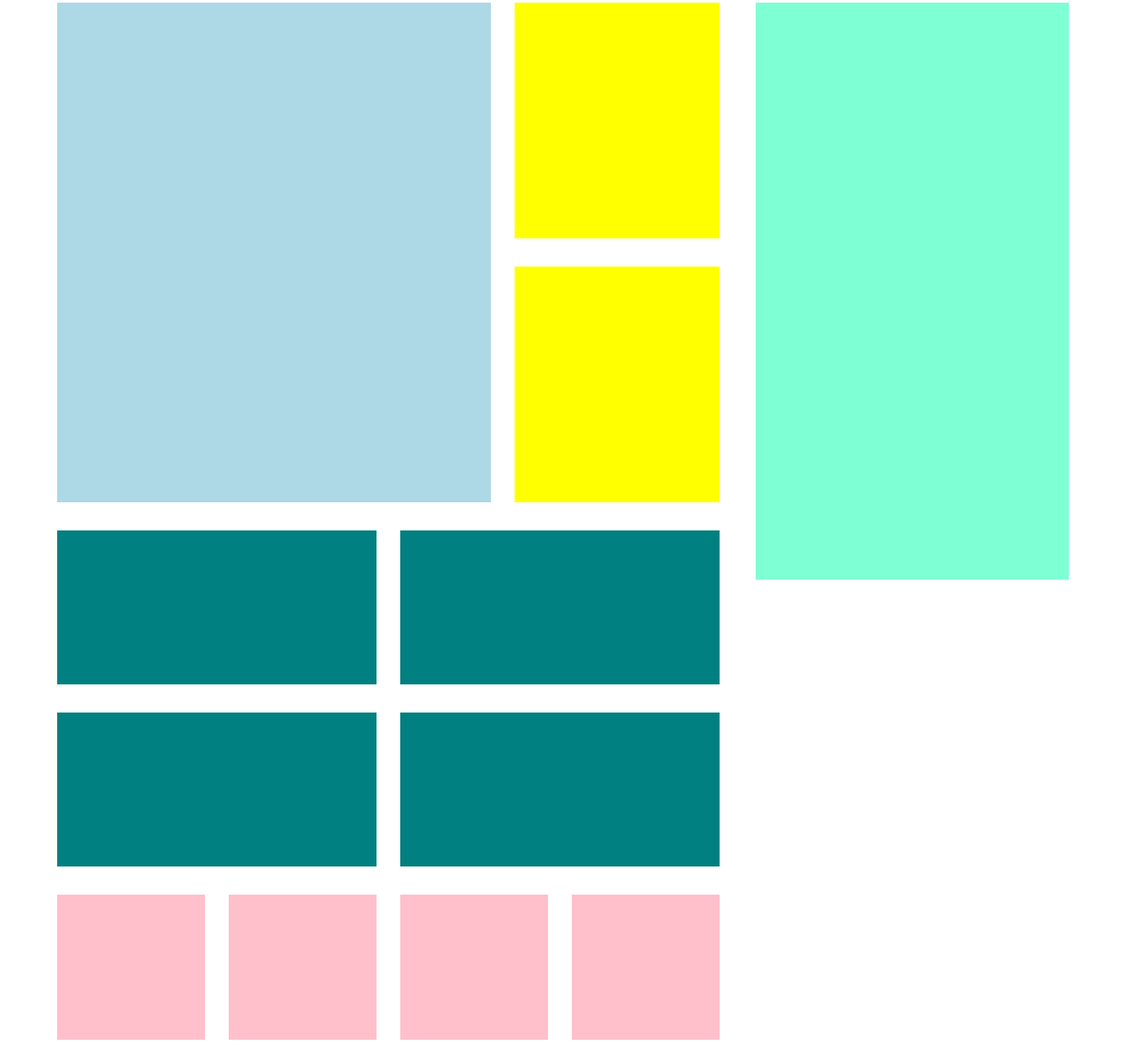
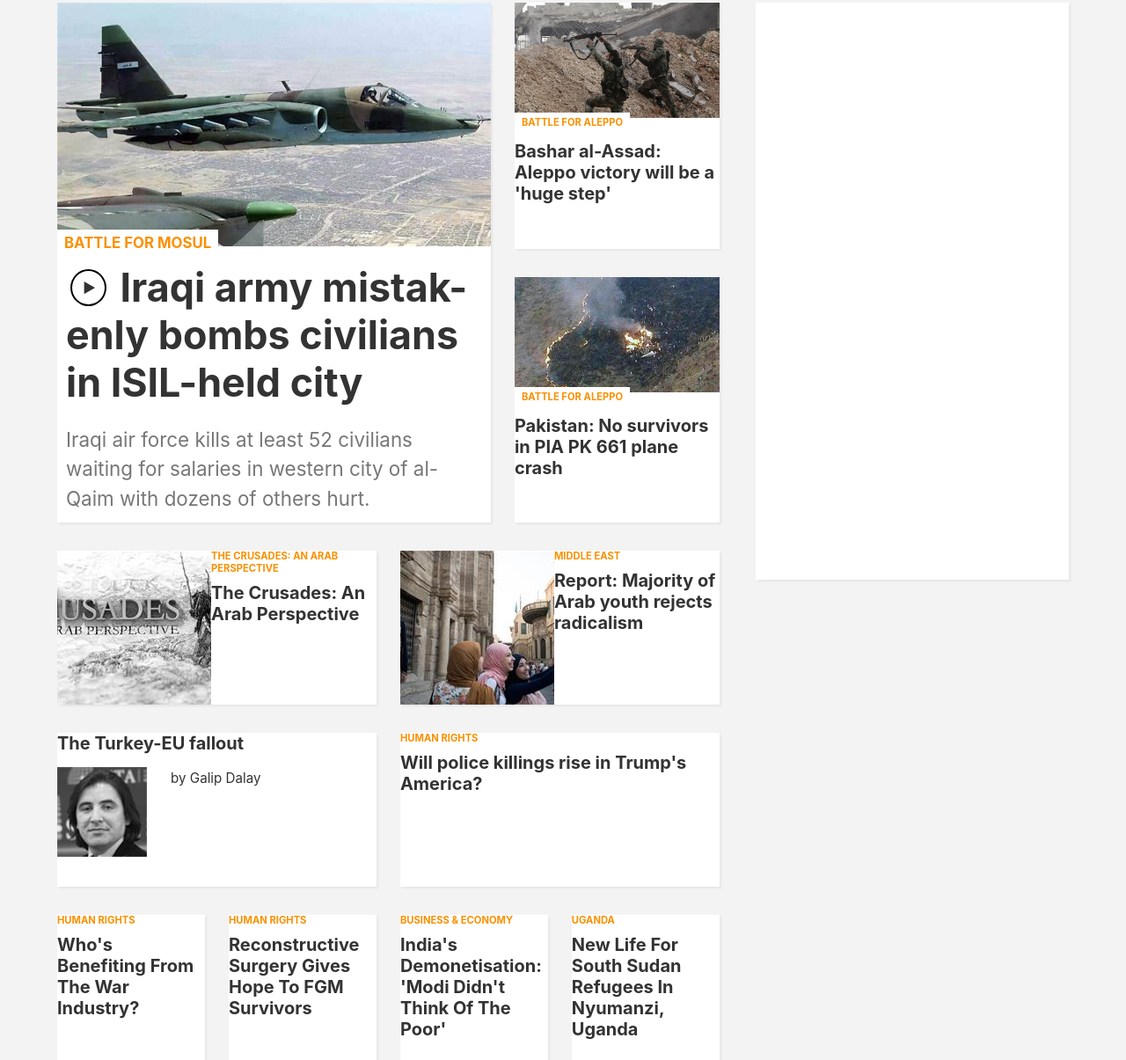
Before and after one commit to amy1hwang/module-site, a plain HTML site: page index.html in a window 1280 px wide. Shown: the part 172-1377 px from the top of the page at 88% size. Before the commit the page ends 1354 px from the top, so only its background shows below. Drawn offline with Linux system fonts and the light colour scheme.

Commit message:
style main content section

```diff
--- a/index.html
+++ b/index.html
@@ -51,46 +51,87 @@
         <div class="main-content">
           <div class="top-content">
             <div class="big">
-
+              <img src="img/big.jpg" alt="" />
+              <div class="caption">
+                <h5>Battle for Mosul</h5>
+                <h1><span class="play">▶</span> Iraqi army mistak- enly bombs civilians in ISIL-held city</h1>
+                <p>
+                  Iraqi air force kills at least 52 civilians waiting for salaries in western city of al-Qaim with dozens of others hurt.
+                </p>
+              </div>
             </div>
             <div class="medium-container">
               <div class="medium">
-
+                <img src="img/medium1.jpg" alt="" />
+                <div class="caption">
+                  <h5>Battle for Aleppo</h5>
+                  <h1>Bashar al-Assad: Aleppo victory will be a 'huge step'</h1>
+                </div>
               </div>
               <div class="medium">
-
-              </div>
-            </div>
+                <img src="img/medium2.jpg" alt="" />
+                <div class="caption">
+                  <h5>Battle for Aleppo</h5>
+                  <h1>Pakistan: No survivors in PIA PK 661 plane crash</h1>
+                </div>
+              </div><!--End medium-->
+            </div><!--End medium-container-->
           </div><!--End top content-->
           <div class="rectangle-container">
             <div class="rectangle">
-
+              <img src="img/rectangle1.jpg" alt="" />
+              <div class="caption">
+                <h5>THE CRUSADES: AN ARAB PERSPECTIVE</h5>
+                <h1>The Crusades: An Arab Perspective</h1>
+              </div>
             </div>
             <div class="rectangle">
-
+              <img src="img/rectangle2.jpg" alt="" />
+              <div class="caption">
+                <h5>MIDDLE EAST</h5>
+                <h1>Report: Majority of Arab youth rejects radicalism</h1>
+              </div>
             </div>
           </div>
           <div class="rectangle-container">
             <div class="rectangle">
-
+              <h1>The Turkey-EU fallout</h1>
+              <div class="galip">
+                <img src="img/rectangle3.jpg" alt="" />
+              </div>
+              <h6>by Galip Dalay</h5>
             </div>
-
             <div class="rectangle">
-
+              <div class="caption">
+                <h5>HUMAN RIGHTS</h5>
+                <h1>Will police killings rise in Trump's America?</h1>
+              </div>
             </div>
           </div>
           <div class="small-container">
             <div class="small">
-
+              <div class="caption">
+                <h5>HUMAN RIGHTS</h5>
+                <h1>Who's Benefiting From The War Industry?</h1>
+              </div>
             </div>
             <div class="small">
-
+              <div class="caption">
+                <h5>HUMAN RIGHTS</h5>
+                <h1>Reconstructive Surgery Gives Hope To FGM Survivors</h1>
+              </div>
             </div>
             <div class="small">
-
+              <div class="caption">
+                <h5>BUSINESS & ECONOMY</h5>
+                <h1>India's Demonetisation: 'Modi Didn't Think Of The Poor'</h1>
+              </div>
             </div>
             <div class="small">
-
+              <div class="caption">
+                <h5>UGANDA</h5>
+                <h1>New Life For South Sudan Refugees In Nyumanzi, Uganda</h1>
+              </div>
             </div>
           </div>
         </div><!--end of content-->
--- a/scss/base/_base.scss
+++ b/scss/base/_base.scss
@@ -6,6 +6,7 @@
 @import "variables";
 @import "functions";
 @import "mixins";
+@import "components";
 @import "buttons";
 @import "forms";
 @import "layout";
--- /dev/null
+++ b/scss/base/_components.scss
@@ -0,0 +1,14 @@
+.triangle {
+  @include position(relative, 30.5px null null 5px);
+  padding-top: 15px;
+  @include triangle("down", black, 8px);
+}
+
+.play {
+  border: 2px solid black;
+  border-radius: 100%;
+  padding: 10px 10px 9px 12px;
+  margin-right: 10px;
+  font-size: 0.35em;
+  @include position(relative, null null 10px 5px);
+}
--- a/scss/base/_layout.scss
+++ b/scss/base/_layout.scss
@@ -15,6 +15,7 @@ body {
 
 .container {
   @include row();
+  background: $light-gray;
 }
 
 .nav {
@@ -43,18 +44,25 @@ body {
 
 .big {
   @include span-columns(8 of 12);
-  height: 568.31px;
-  background: lightblue;
+  @include box(top-content, -25px);
+  height: 591.31px;
+  .caption {
+    h5 {
+      text-transform: uppercase;
+      color: $orange;
+      font-size: 1.05em;
+    }
+  }
 }
 
 .medium-container {
   @include span-columns(4 of 12);
-  height: 568.31px;
+  height: 591.31px;
 }
 
 .medium {
-  background: yellow;
-  height: 268.155px;
+  @include box(top-content, -15px);
+  height: 279.655px;
   &:first-of-type {
     @include vertical-gutter;
   }
@@ -67,8 +75,11 @@ body {
 
 .rectangle {
   @include span-columns(6 of 12);
+  @include box;
   height: 175px;
-  background: teal;
+  img {
+    float: left;
+  }
 }
 
 .small-container {
@@ -77,12 +88,12 @@ body {
 
 .small {
   @include span-columns(3 of 12);
+  @include box;
   height: 165px;
-  background: pink;
 }
 
 .main-side-bar {
   @include span-columns(4);
-  background-color: aquamarine;
+  @include box;
   height: 656px;
 }
--- a/scss/base/_lists.scss
+++ b/scss/base/_lists.scss
@@ -30,10 +30,3 @@ dd {
     }
   }
 }
-
-.triangle {
-  @include position(relative, 30.5px null null 5px);
-  padding-top: 15px;
-  @include triangle("down", black, 8px);
-
-}
--- a/scss/base/_mixins.scss
+++ b/scss/base/_mixins.scss
@@ -10,3 +10,21 @@
 @mixin no-gutter {
   margin: 0;
 }
+
+@mixin box($size: null, $top: null) {
+  background: white;
+  box-shadow: 2px 2px 2px rgb(231, 231, 231);
+  .caption {
+    @include position(relative, $top null null null);
+    h5 {
+      text-transform: uppercase;
+      color: $orange;
+      font-size: .7em;
+      @if $size == 'top-content' {
+        display: inline-block;
+        padding: 5px 8px;
+        background-color: white;
+      }
+    }
+  }
+}
--- a/scss/base/_typography.scss
+++ b/scss/base/_typography.scss
@@ -45,6 +45,23 @@ li {
   font-weight: bold;
 }
 
+
+.big {
+  h1 {
+    font-size: 2.8em;
+    padding: 10px;
+    margin-bottom: 0;
+  }
+  h5 {
+    margin-bottom: 0;
+  }
+  p {
+    font-size: 1.4em;
+    color: $medium-gray;
+    padding: 10px;
+  }
+}
+
 h6 {
   margin-left: 27px;
   display: inline-block;
--- a/scss/base/_variables.scss
+++ b/scss/base/_variables.scss
@@ -22,7 +22,7 @@ $base-z-index: 0;
 // Colors
 $blue: #1565c0;
 $dark-gray: #333;
-$medium-gray: #999;
+$medium-gray: #777;
 $light-gray: rgb(243, 243, 243);
 $orange: rgb(250, 144, 0);
 
```
Also changed, not shown: css/application.css, img/big.jpg (added), img/medium1.jpg (added), img/medium2.jpg (added), img/rectangle1.jpg (added), img/rectangle2.jpg (added), img/rectangle3.jpg (added), 1 other file.
